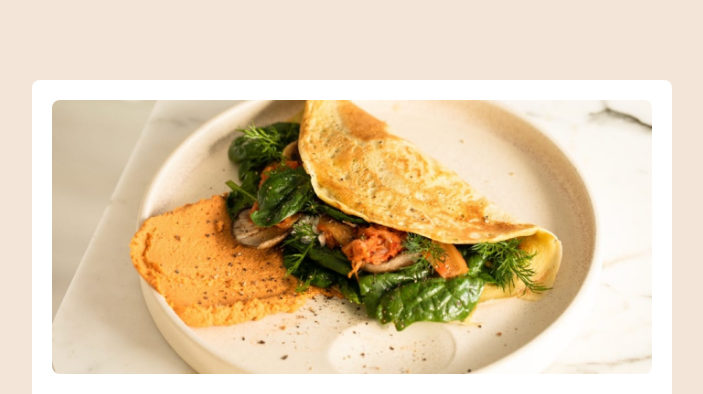
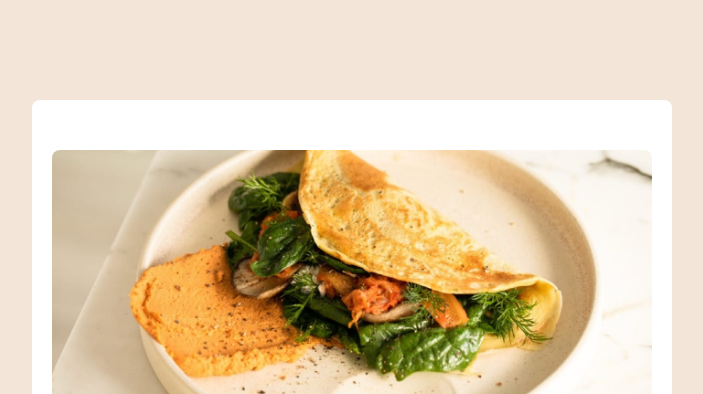
Before and after one commit to adelajahalima/Recipe-page-main, a plain HTML site: page index.html in a window 1280 px wide. Shown: the top 394 px of the page, without its empty margins (288-991 px from the left). Drawn offline with Linux system fonts and the light colour scheme.

Commit message:
Changed the margin-top to 100px and gave the image a margin top of 30px too

```diff
--- a/assets/css/styles.css
+++ b/assets/css/styles.css
@@ -12,7 +12,7 @@ body{
     width: 100%;
     display: flex;
     justify-content: center;
-    margin-top: 80px;
+    margin-top: 100px;
 
 }
 .content {
@@ -23,6 +23,7 @@ body{
     border-radius: 8px;
 }
 .content img {
+    margin-top: 30px;
     max-width: 100%;
     height: auto;
     border-radius: 8px;
```
